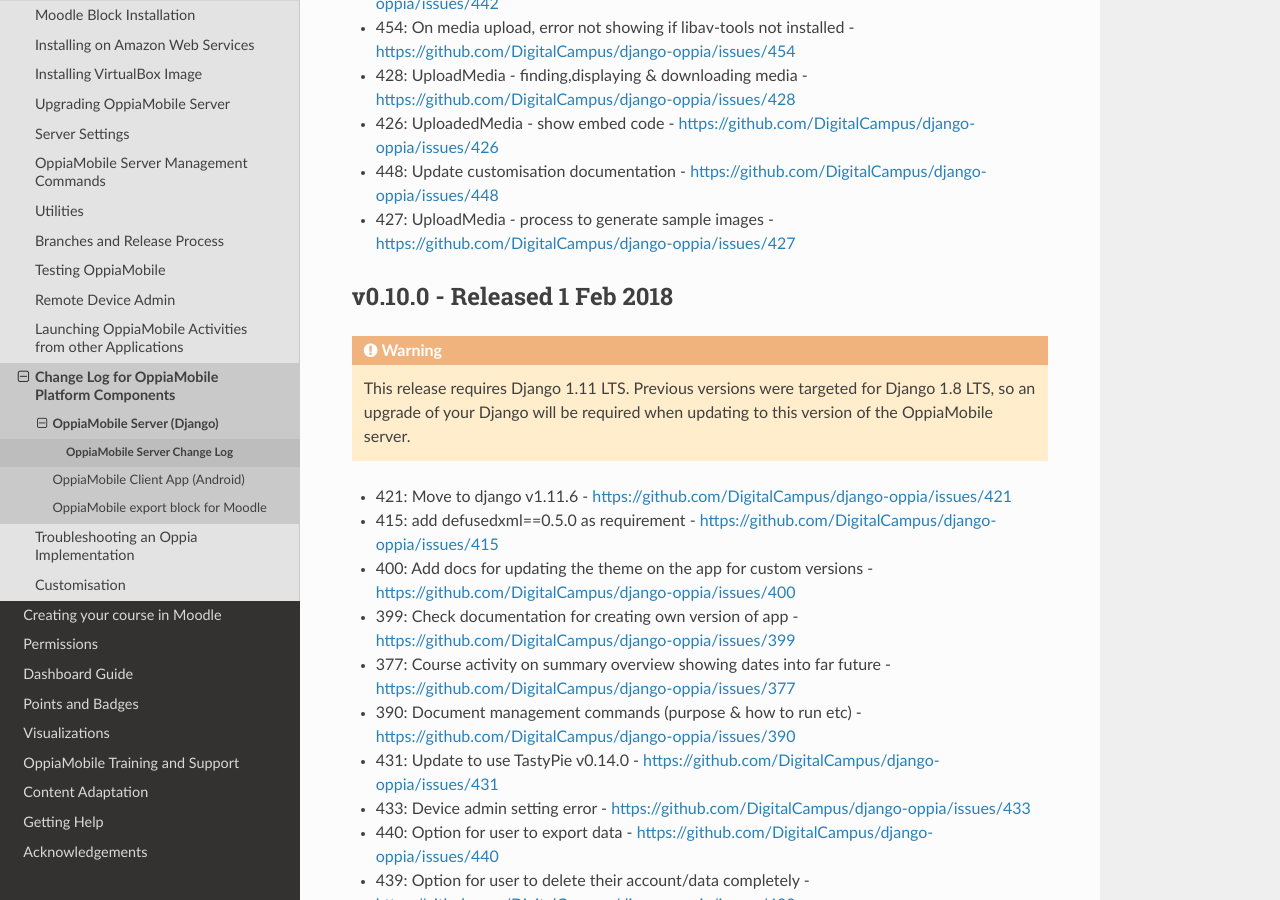
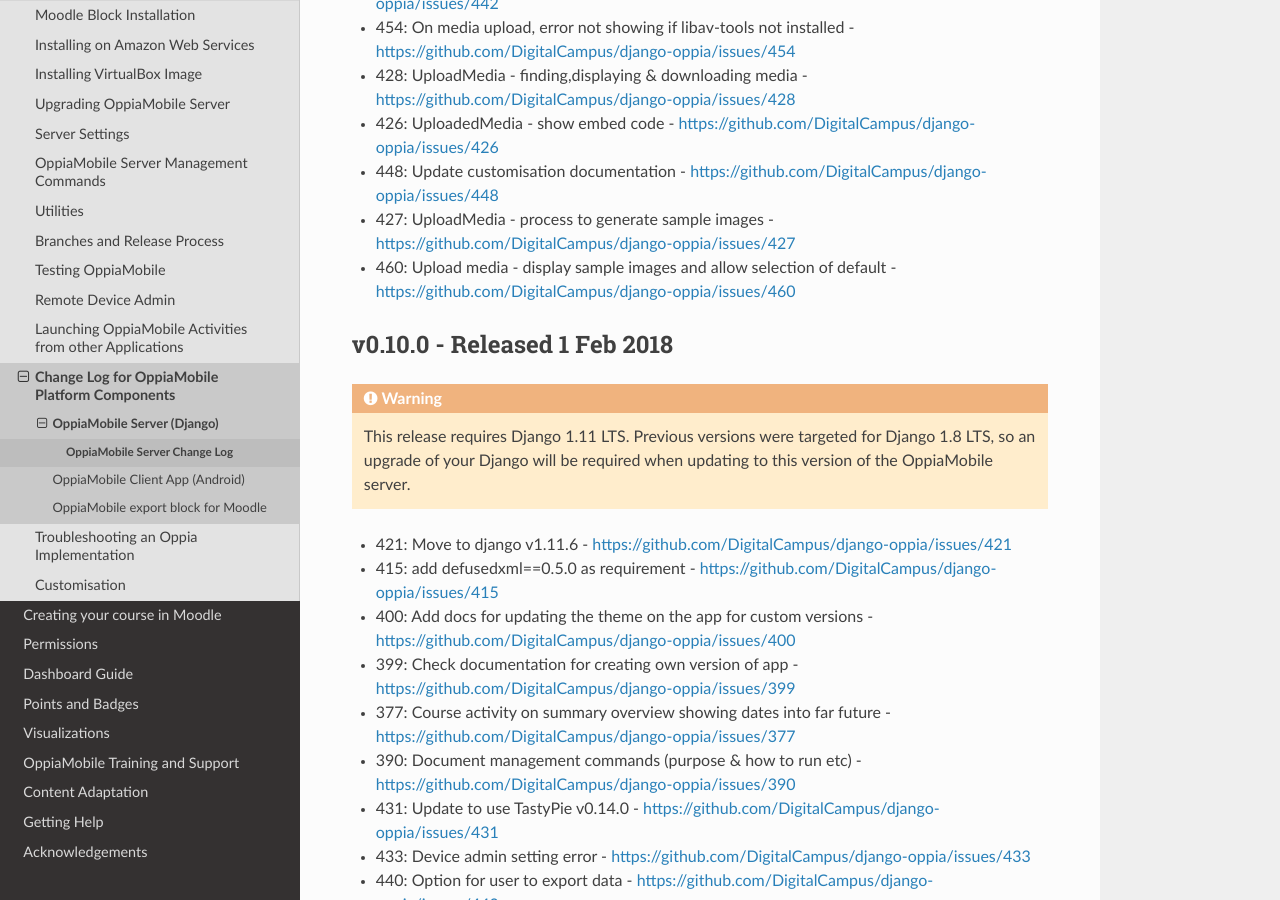
Before and after one commit to DigitalCampus/django-oppia, a Sphinx documentation site: the page built from docs/dev/changelog_server.rst, in a window 1280 px wide and 900 px high, scrolled down 565 px. Built offline with Sphinx 7.4.7 and the Read the Docs theme 2.0.0, drawn with Linux system fonts in a browser that asks for light colours; the version number is read from the project's files by our own code.

Commit message:
update docs

```diff
--- a/docs/dev/changelog_server.rst
+++ b/docs/dev/changelog_server.rst
@@ -20,7 +20,7 @@
 * 426: UploadedMedia - show embed code - https://github.com/DigitalCampus/django-oppia/issues/426
 * 448: Update customisation documentation - https://github.com/DigitalCampus/django-oppia/issues/448
 * 427: UploadMedia - process to generate sample images - https://github.com/DigitalCampus/django-oppia/issues/427
-
+* 460: Upload media - display sample images and allow selection of default - https://github.com/DigitalCampus/django-oppia/issues/460
 
 .. _serverv0.10.0:
 
```
